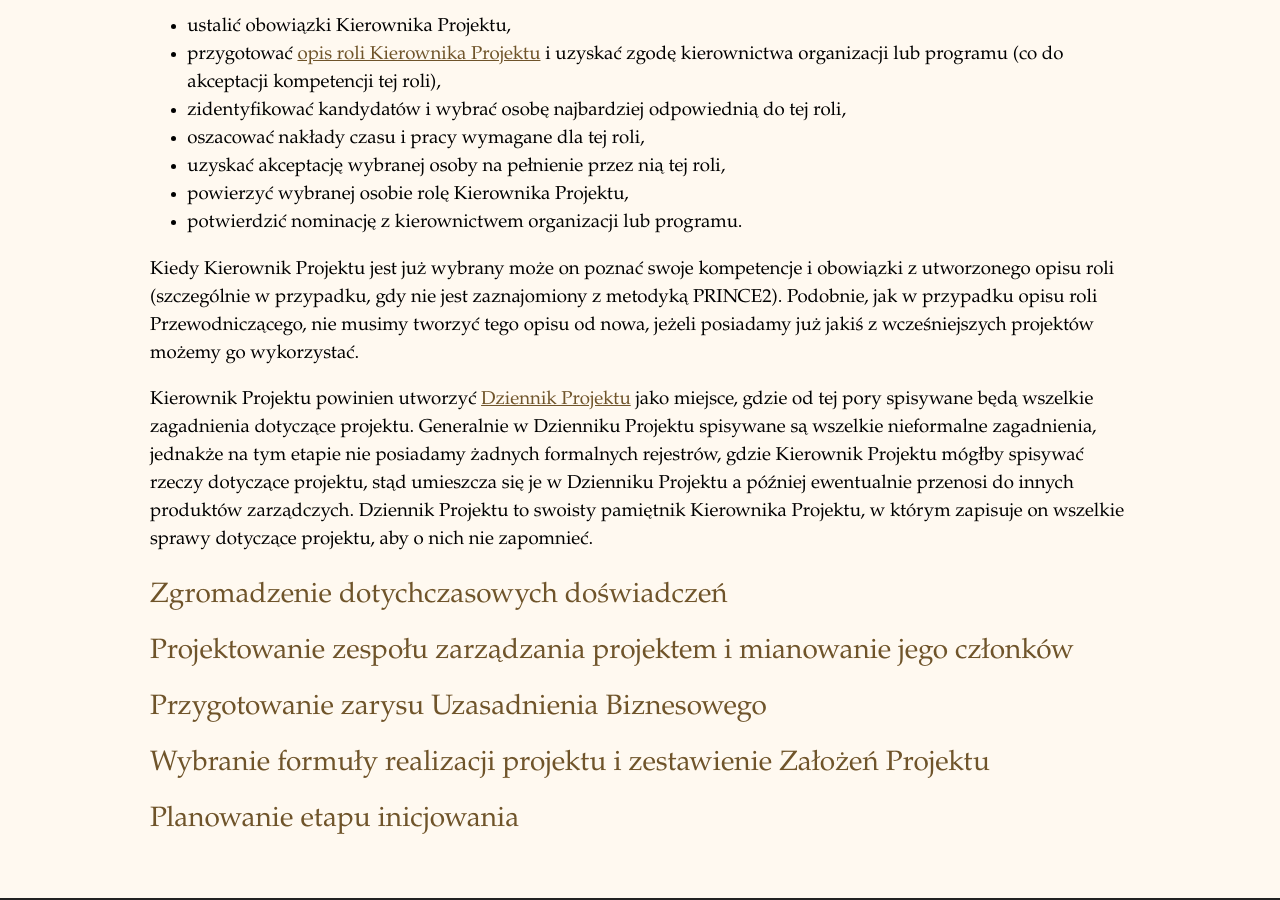
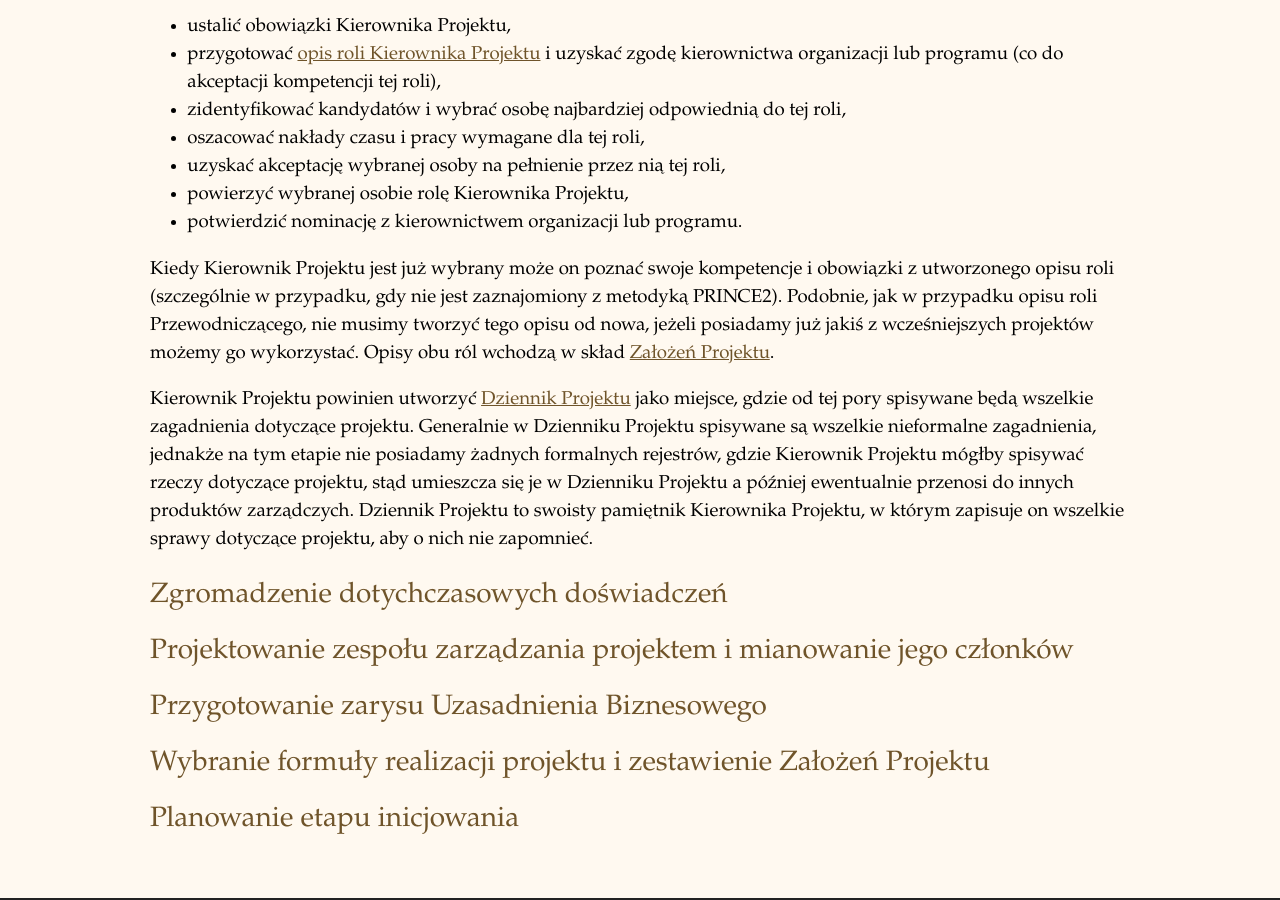
Before and after one commit to michalorman/michalorman-blog-old, a Jekyll site: the page built from prince2/przygotowanie-projektu/index.markdown, in a window 1280 px wide and 900 px high, scrolled down 2936 px. Built offline with Jekyll 4.4.1, drawn with Linux system fonts in a browser that asks for light colours; Markdown is read by kramdown in place of the engine named in the settings; comment, search, counter and statistics services are not loaded.

Commit message:
Updated PRINCE2 page. Added creating page task to Rakefile.

```diff
--- a/prince2/przygotowanie-projektu/index.markdown
+++ b/prince2/przygotowanie-projektu/index.markdown
@@ -82,7 +82,7 @@ należy:
 
 Kiedy Kierownik Projektu jest już wybrany może on poznać swoje kompetencje i obowiązki z utworzonego opisu roli (szczególnie w przypadku, gdy
 nie jest zaznajomiony z metodyką PRINCE2). Podobnie, jak w przypadku opisu roli Przewodniczącego, nie musimy tworzyć tego opisu od nowa, jeżeli
-posiadamy już jakiś z wcześniejszych projektów możemy go wykorzystać.
+posiadamy już jakiś z wcześniejszych projektów możemy go wykorzystać. Opisy obu ról wchodzą w skład [Założeń Projektu](/prince2/zalozenia-projektu).
 
 Kierownik Projektu powinien utworzyć [Dziennik Projektu](/prince2/dziennik-projektu) jako miejsce, gdzie od
 tej pory spisywane będą wszelkie zagadnienia dotyczące projektu. Generalnie w Dzienniku Projektu spisywane są wszelkie nieformalne
```
Also changed, not shown: 1 other file.
